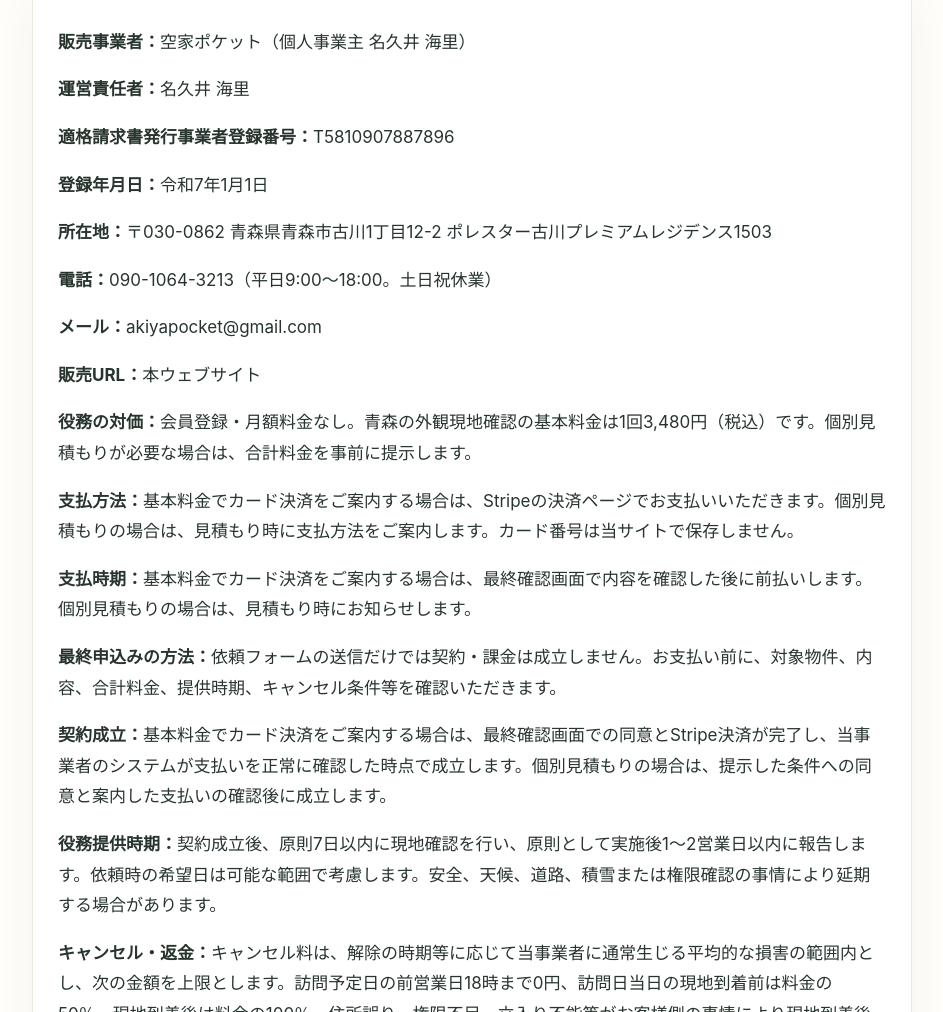
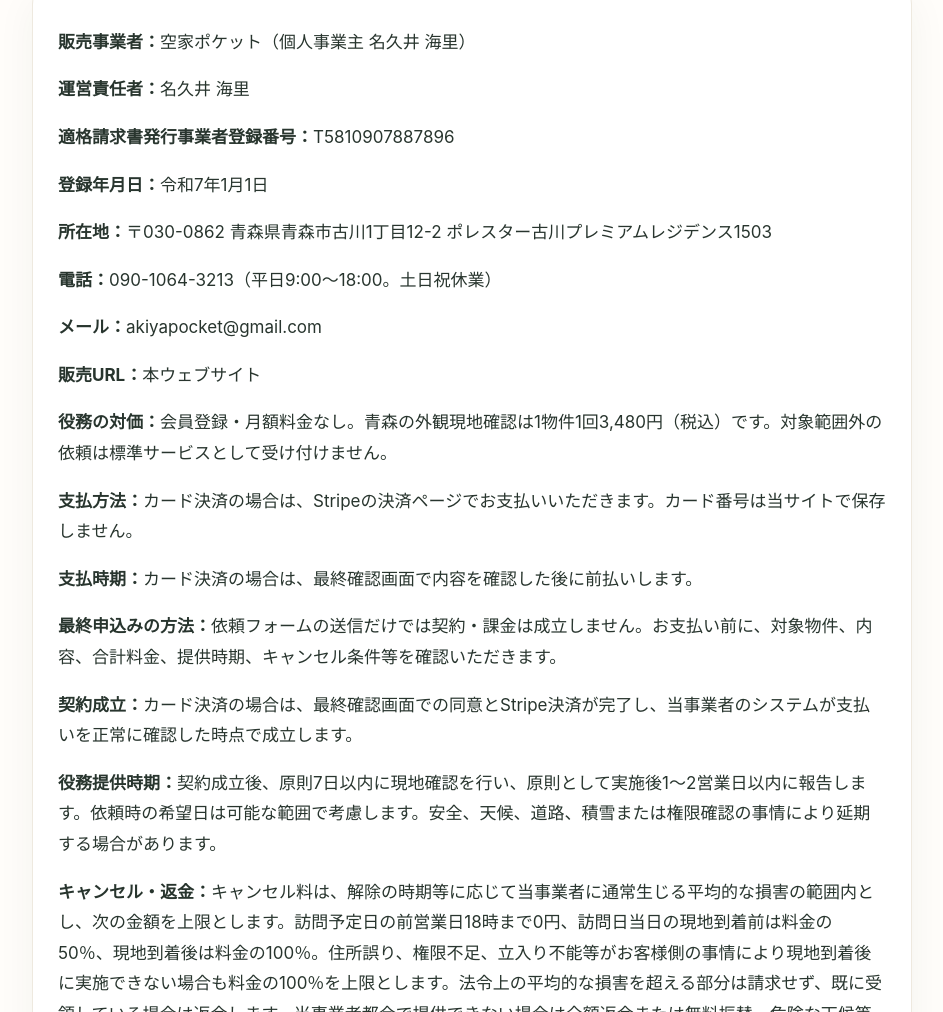
Before and after one commit to nknkny/Homepage, a plain HTML site: page akiya-pocket/commercial.html in a window 1280 px wide. Shown: the part 340-1352 px from the top of the page, without its empty margins (168-1111 px from the left). Drawn offline with Linux system fonts and the light colour scheme; no server answers.

Commit message:
Align fixed exterior price and customer payment wording: commercial.html

```diff
--- a/akiya-pocket/commercial.html
+++ b/akiya-pocket/commercial.html
@@ -8,11 +8,11 @@
 <p><b>電話：</b>090-1064-3213（平日9:00〜18:00。土日祝休業）</p>
 <p><b>メール：</b>akiyapocket@gmail.com</p>
 <p><b>販売URL：</b>本ウェブサイト</p>
-<p><b>役務の対価：</b>会員登録・月額料金なし。青森の外観現地確認の基本料金は1回3,480円（税込）です。個別見積もりが必要な場合は、合計料金を事前に提示します。</p>
-<p><b>支払方法：</b>基本料金でカード決済をご案内する場合は、Stripeの決済ページでお支払いいただきます。個別見積もりの場合は、見積もり時に支払方法をご案内します。カード番号は当サイトで保存しません。</p>
-<p><b>支払時期：</b>基本料金でカード決済をご案内する場合は、最終確認画面で内容を確認した後に前払いします。個別見積もりの場合は、見積もり時にお知らせします。</p>
+<p><b>役務の対価：</b>会員登録・月額料金なし。青森の外観現地確認は1物件1回3,480円（税込）です。対象範囲外の依頼は標準サービスとして受け付けません。</p>
+<p><b>支払方法：</b>カード決済の場合は、Stripeの決済ページでお支払いいただきます。カード番号は当サイトで保存しません。</p>
+<p><b>支払時期：</b>カード決済の場合は、最終確認画面で内容を確認した後に前払いします。</p>
 <p><b>最終申込みの方法：</b>依頼フォームの送信だけでは契約・課金は成立しません。お支払い前に、対象物件、内容、合計料金、提供時期、キャンセル条件等を確認いただきます。</p>
-<p><b>契約成立：</b>基本料金でカード決済をご案内する場合は、最終確認画面での同意とStripe決済が完了し、当事業者のシステムが支払いを正常に確認した時点で成立します。個別見積もりの場合は、提示した条件への同意と案内した支払いの確認後に成立します。</p>
+<p><b>契約成立：</b>カード決済の場合は、最終確認画面での同意とStripe決済が完了し、当事業者のシステムが支払いを正常に確認した時点で成立します。</p>
 <p><b>役務提供時期：</b>契約成立後、原則7日以内に現地確認を行い、原則として実施後1〜2営業日以内に報告します。依頼時の希望日は可能な範囲で考慮します。安全、天候、道路、積雪または権限確認の事情により延期する場合があります。</p>
 <p><b>キャンセル・返金：</b>キャンセル料は、解除の時期等に応じて当事業者に通常生じる平均的な損害の範囲内とし、次の金額を上限とします。訪問予定日の前営業日18時まで0円、訪問日当日の現地到着前は料金の50％、現地到着後は料金の100％。住所誤り、権限不足、立入り不能等がお客様側の事情により現地到着後に実施できない場合も料金の100％を上限とします。法令上の平均的な損害を超える部分は請求せず、既に受領している場合は返金します。当事業者都合で提供できない場合は全額返金または無料振替、危険な天候等の場合は無料延期とします。</p>
 <p><b>役務提供後：</b>役務の性質上、実施後の返品はできません。当事業者の責任で役務の全部または一部を提供できなかった場合は、未提供分を返金します。</p>
```
